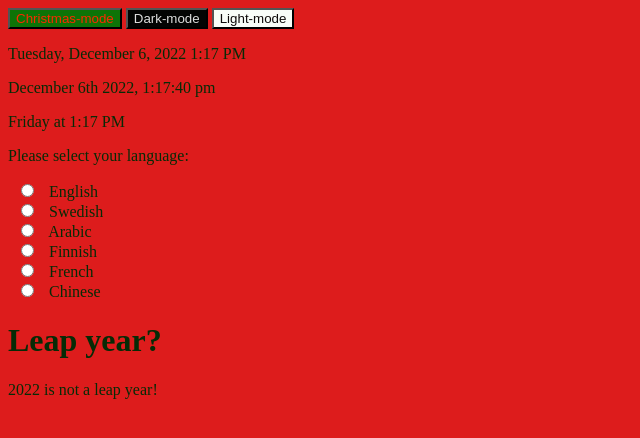
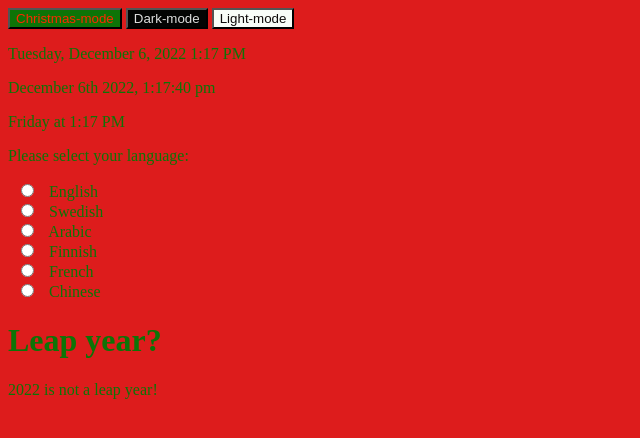
Before and after one commit to MikaMunterud/FrontEnd-3---Gruppuppgift-sammanfattning-Moment, a website: page index.html in a window 1280 px wide. Both pictures are taken after a click on the button "Christmas-mode". Shown: the whole page, without its empty margins (0-640 px from the left). Drawn offline with nearby package versions, Linux system fonts and the light colour scheme.

Commit message:
green hue update

```diff
--- a/index.html
+++ b/index.html
@@ -104,7 +104,7 @@
       function christmas() {
         const body = document.getElementById("body");
         body.style.backgroundColor = "rgb(221, 28, 28)";
-        body.style.color = "rgb(6, 43, 6)";
+        body.style.color = " rgb(13, 116, 7)";
       }
       function darkMode() {
         const body = document.getElementById("body");
```
